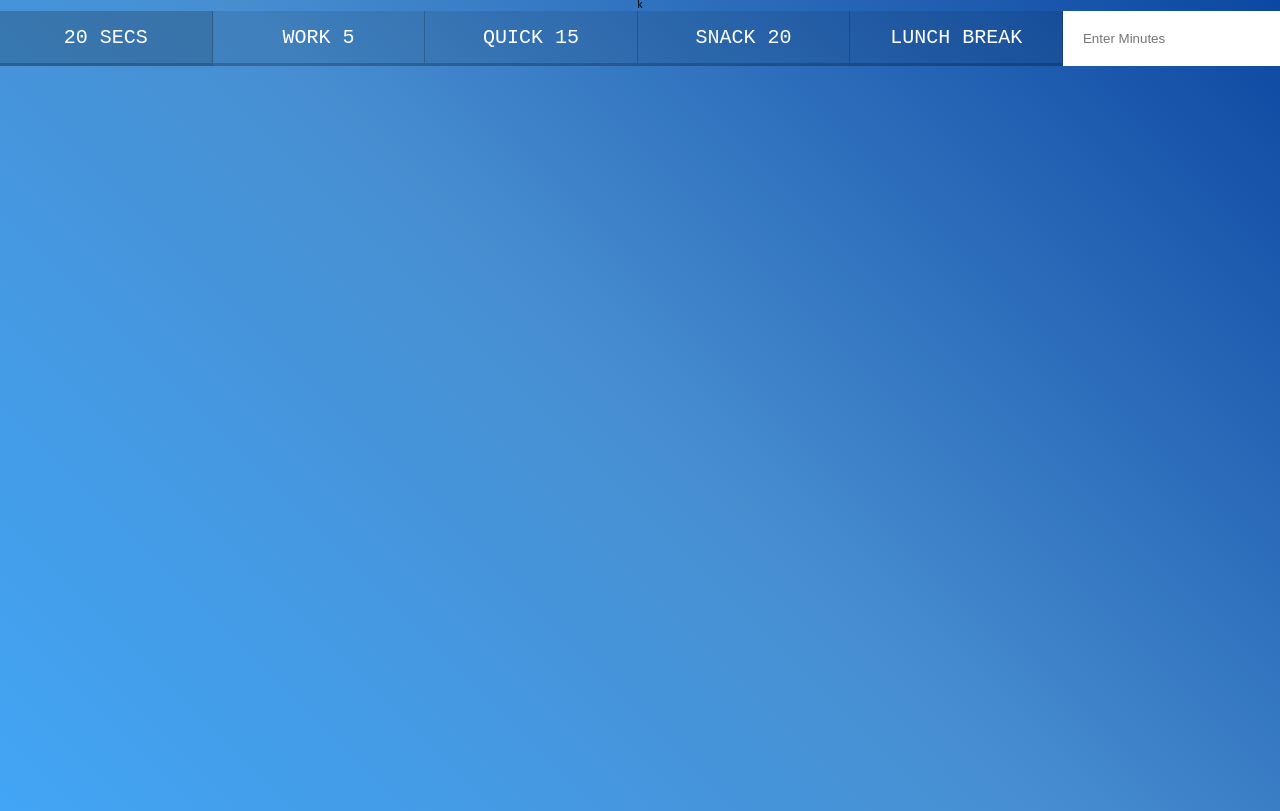
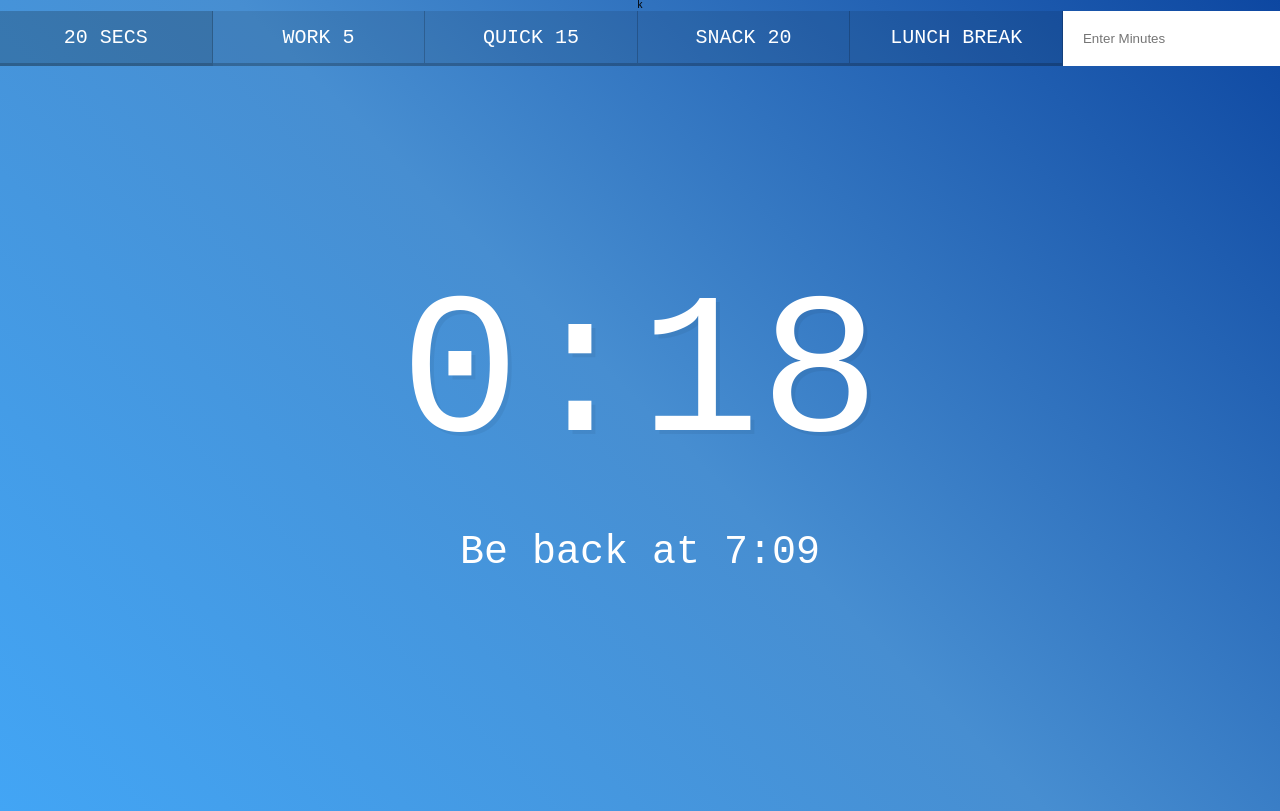
Before and after one commit to arunjoseph001/JS30, a plain HTML site: page 29 - Countdown Timer/index.html in a window 1280 px wide. Both pictures are taken after a click on the button "20 SECS". Drawn offline with Linux system fonts and the light colour scheme.

Commit message:
Complete Countdown Timer

```diff
--- a/29 - Countdown Timer/index.html
+++ b/29 - Countdown Timer/index.html
@@ -27,7 +27,7 @@
         </div>
     </div>
 
-    <script src="scripts-START.js"></script>
+    <script src="script.js"></script>
 </body>
 
 </html>
--- a/29 - Countdown Timer/script.js
+++ b/29 - Countdown Timer/script.js
@@ -0,0 +1,56 @@
+let countdown;
+let timerDisplay = document.querySelector(".display__time-left");
+let endTime = document.querySelector(".display__end-time");
+const buttons=document.querySelectorAll('[data-time')
+
+function timer(seconds) {
+    //clear any existing times
+    clearInterval(countdown)
+  const now = Date.now();
+  const then = now + seconds * 1000; // convert seconds to milliseconds
+
+  displayTimeLeft(seconds);
+  displayEndTime(then);
+
+  countdown = setInterval(() => {
+    const secondsLeft = Math.round((then - Date.now()) / 1000);
+    if (secondsLeft < 0) {
+      clearInterval(countdown);
+      return;
+    }
+    displayTimeLeft(secondsLeft);
+  }, 1000);
+}
+
+function displayTimeLeft(seconds) {
+  const mins = Math.floor(seconds / 60);
+  const remainderSecs = seconds % 60;
+  const display = `${mins}:${remainderSecs < 10 ? "0" : ""}${remainderSecs}`;
+  document.title = display;
+  timerDisplay.textContent = display;
+  console.log({ mins, remainderSecs });
+}
+
+function displayEndTime(timestamp) {
+  const end = new Date(timestamp);
+  const hours = end.getHours();
+  const mins = end.getMinutes();
+  const adjustedHours = hours > 12 ? hours - 12 : hours;
+  endTime.textContent = `Be back at ${adjustedHours}:${
+    mins < 10 ? "0" : ""
+  }${mins}`;
+}
+
+function startTimer(){
+    const seconds=parseInt(this.dataset.time)
+    timer(seconds)
+}
+
+buttons.forEach(button=>button.addEventListener('click',startTimer))
+document.customForm.addEventListener('submit',function(e){
+    e.preventDefault()
+    const mins=this.minutes.value
+    console.log(mins)
+    timer(mins*60)
+    this.reset()
+})
```
